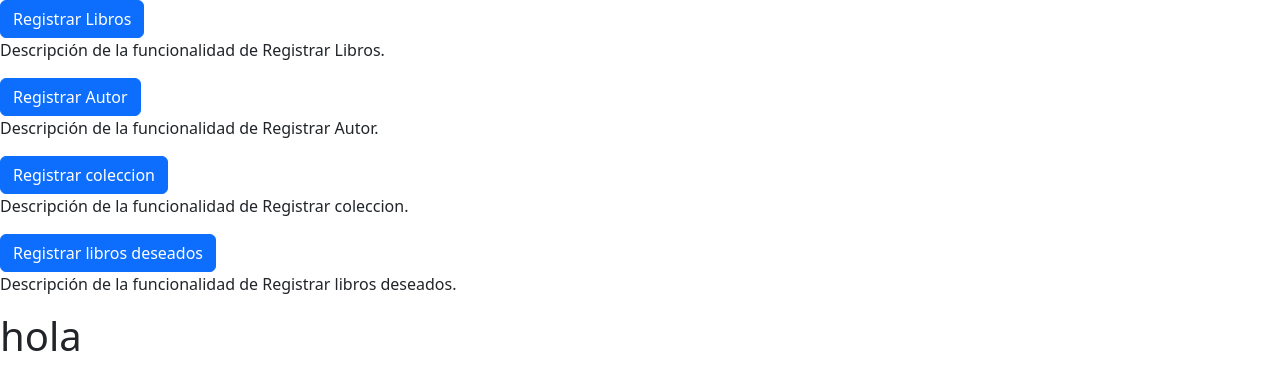
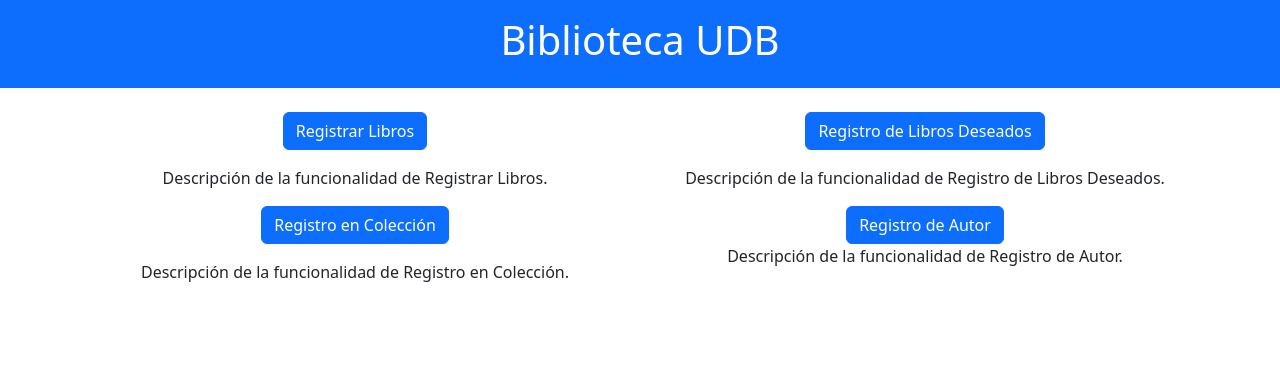
Before and after one commit to fatejohann/proyectoDAW, an Angular app: page /menu in a window 1280 px wide. Shown: the top 390 px of the page. Built offline with nearby package versions, Linux system fonts and the light colour scheme.

Commit message:
se agregan componentes menu , inicio y se agregan sus rutas

```diff
--- a/src/app/app-routing.module.ts
+++ b/src/app/app-routing.module.ts
@@ -5,9 +5,12 @@ import { RegistroAutorComponent } from './components/registro-autor/registro-aut
 import { RegistroColeccionComponent } from './components/registro-coleccion/registro-coleccion.component';
 import { RegistroLibrosDeseadosComponent } from './components/registro-libros-deseados/registro-libros-deseados.component';
 import { MenuComponent } from './components/menu/menu.component';
+import { InicioComponent } from './components/inicio/inicio.component';
 
 const routes: Routes = [
   {path: 'menu',component: MenuComponent},
+  {path: 'inicio',component: InicioComponent},
+  { path: '', redirectTo: 'inicio', pathMatch: 'full' }, // Redirección de la página de inicio a 'menu'
   { path: 'registrar-libros', component: RegistrarLibrosComponent },
   { path: 'registro-libros-deseados', component: RegistroLibrosDeseadosComponent },
   { path: 'registro-coleccion', component: RegistroColeccionComponent },
--- a/src/app/app.component.html
+++ b/src/app/app.component.html
@@ -1,2 +1,2 @@
-<router-outlet></router-outlet>
-<h1>hola</h1>
+
+ <router-outlet></router-outlet>
--- a/src/app/app.component.ts
+++ b/src/app/app.component.ts
@@ -1,4 +1,5 @@
 import { Component } from '@angular/core';
+
 
 @Component({
   selector: 'app-root',
@@ -7,4 +8,6 @@ import { Component } from '@angular/core';
 })
 export class AppComponent {
   title = 'proyectoDAW';
+
+
 }
--- /dev/null
+++ b/src/app/components/inicio/inicio.component.html
@@ -0,0 +1,10 @@
+<div class="container-fluid bg-primary text-white text-center py-3">
+    <h1>Biblioteca UDB</h1>
+</div>
+<div *ngIf="showMenu" class="container mt-4">
+    <div class="row text-center">
+      <div class="col-md-12">
+        <button class="btn btn-primary" [routerLink]="'/menu'">Iniciar Sesión</button>
+      </div>
+    </div>
+  </div>
--- /dev/null
+++ b/src/app/components/inicio/inicio.component.ts
@@ -0,0 +1,16 @@
+import { Component } from '@angular/core';
+
+@Component({
+  selector: 'app-inicio',
+  templateUrl: './inicio.component.html',
+  styleUrls: ['./inicio.component.css']
+})
+export class InicioComponent {
+
+  showMenu = true;
+
+  showMenuContent() {
+      this.showMenu = false;
+  }
+
+}
--- /dev/null
+++ b/src/app/components/login/login.component.html
@@ -0,0 +1 @@
+<p>login works!</p>
--- a/src/app/components/menu/menu.component.html
+++ b/src/app/components/menu/menu.component.html
@@ -1,12 +1,24 @@
-<button class="btn btn-primary">Registrar Libros</button>
-<p>Descripción de la funcionalidad de Registrar Libros.</p>
+<div class="container-fluid bg-primary text-white text-center py-3">
+    <h1>Biblioteca UDB</h1>
+  </div>
 
-
-<button class="btn btn-primary">Registrar Autor</button>
-<p>Descripción de la funcionalidad de Registrar Autor.</p>
-
-<button class="btn btn-primary">Registrar coleccion</button>
-<p>Descripción de la funcionalidad de Registrar coleccion.</p>
-
-<button class="btn btn-primary">Registrar libros deseados</button>
-<p>Descripción de la funcionalidad de Registrar libros deseados.</p>
+  <div class="container mt-4">
+    <div class="row text-center">
+      <div class="col-md-6">
+        <button class="btn btn-primary mb-3" [routerLink]="'/registrar-libros'">Registrar Libros</button>
+        <p>Descripción de la funcionalidad de Registrar Libros.</p>
+      </div>
+      <div class="col-md-6">
+        <button class="btn btn-primary mb-3" [routerLink]="'/registro-libros-deseados'">Registro de Libros Deseados</button>
+        <p>Descripción de la funcionalidad de Registro de Libros Deseados.</p>
+      </div>
+      <div class="col-md-6">
+        <button class="btn btn-primary mb-3" [routerLink]="'/registro-coleccion'">Registro en Colección</button>
+        <p>Descripción de la funcionalidad de Registro en Colección.</p>
+      </div>
+      <div class="col-md-6">
+        <button class="btn btn-primary" [routerLink]="'/registro-autor'">Registro de Autor</button>
+        <p>Descripción de la funcionalidad de Registro de Autor.</p>
+      </div>
+    </div>
+  </div>
--- a/src/index.html
+++ b/src/index.html
@@ -1,5 +1,5 @@
 <!doctype html>
-<html lang="en">
+<html lang="es">
 <head>
   <meta charset="utf-8">
   <title>ProyectoDAW</title>
```
Also changed, not shown: src/app/app.module.ts (+10 -2 lines), src/app/components/login/login.component.ts (added, +10 -0 lines), src/app/components/inicio/inicio.component.css (added), src/app/components/login/login.component.css (added), 2 other files (tests, documents, lock files or other folders).
